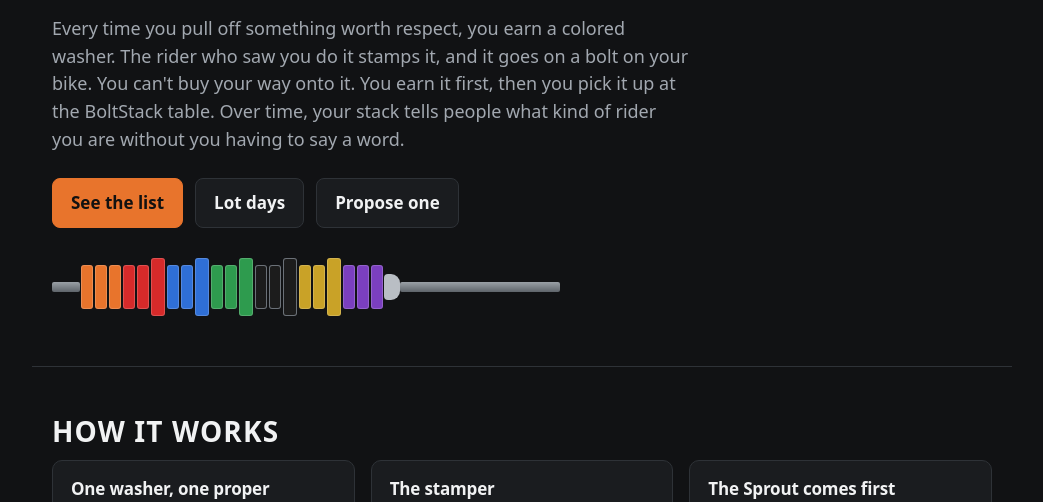
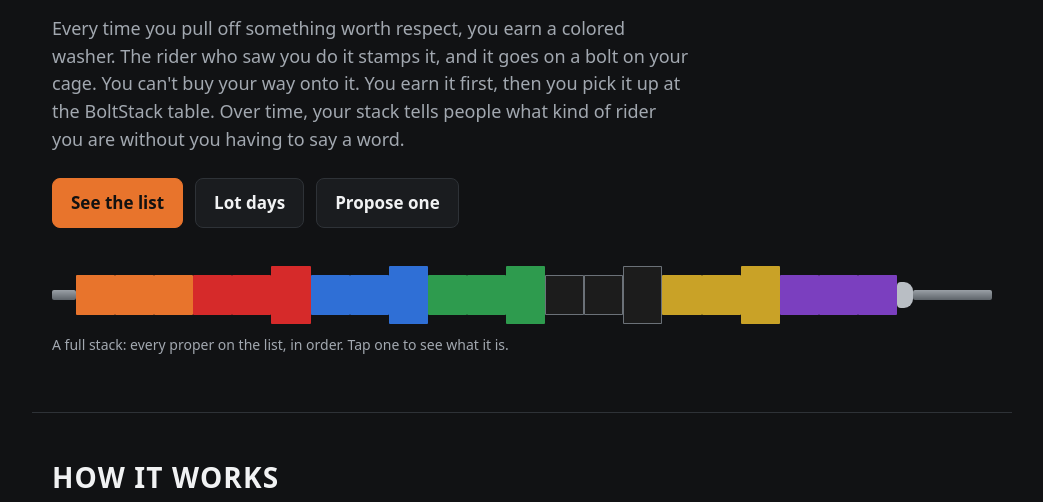
Before and after one commit to ProperBoltStack/properboltstack.github.io, a plain HTML site: page index.html in a window 1280 px wide. Shown: the part 218-720 px from the top of the page, without its empty margins (118-1161 px from the left). Drawn offline with Linux system fonts and the light colour scheme.

Commit message:
Update Index with 100 rod
100 proper rod update

```diff
--- a/index.html
+++ b/index.html
@@ -43,12 +43,18 @@
     .btn:hover { border-color: var(--accent); }
 
     /* Washer rod illustration */
-    .rod { display: flex; align-items: center; margin: 36px 0 0; height: 46px; }
-    .rod .bar { height: 10px; background: linear-gradient(#9aa0a6, #5e646a); border-radius: 2px; }
-    .rod .bar.start { width: 28px; }
-    .rod .bar.end { flex: 1; max-width: 160px; }
-    .rod .washer { width: 12px; height: 44px; border-radius: 3px; margin: 0 1px; box-shadow: inset 0 0 0 1px rgba(255,255,255,0.18); }
-    .rod .washer.cap { height: 58px; width: 14px; }
+    .rod { display: flex; align-items: center; margin: 36px 0 0; height: 62px; }
+    .rod .bar { height: 10px; background: linear-gradient(#9aa0a6, #5e646a); border-radius: 2px; flex: none; }
+    .rod .bar.start { width: 24px; }
+    .rod .bar.end { flex: 1 1 40px; max-width: 120px; }
+    .rod .washers { display: flex; align-items: center; gap: 1px; flex: 0 1 640px; min-width: 0; }
+    .rod .washer { flex: 1 1 0; min-width: 2px; height: 40px; padding: 0; border: 0; border-radius: 1px; cursor: pointer; transition: transform .1s; }
+    .rod .washer.cap { height: 58px; }
+    .rod .washer.dark { box-shadow: inset 0 0 0 1px #6b7178; }
+    .rod .washer:hover, .rod .washer:focus-visible { transform: scaleY(1.15); outline: none; filter: brightness(1.25); }
+    .rod-caption { color: var(--muted); font-size: 14px; margin: 8px 0 0; }
+    ol.items li.flash { animation: flash 1.6s ease-out; }
+    @keyframes flash { 0%, 30% { box-shadow: inset 0 0 0 2px var(--accent); } 100% { box-shadow: inset 0 0 0 2px transparent; } }
     .rod .nut { width: 16px; height: 26px; background: #b9bec4; border-radius: 4px 9px 9px 4px; }
 
     /* How it works */
@@ -143,13 +149,14 @@
   <header class="hero wrap">
     <h1>Proper <span>BoltStack</span></h1>
     <p class="tagline">Get your propers.</p>
-    <p class="lead">Every time you pull off something worth respect, you earn a colored washer. The rider who saw you do it stamps it, and it goes on a bolt on your bike. You can't buy your way onto it. You earn it first, then you pick it up at the BoltStack table. Over time, your stack tells people what kind of rider you are without you having to say a word.</p>
+    <p class="lead">Every time you pull off something worth respect, you earn a colored washer. The rider who saw you do it stamps it, and it goes on a bolt on your cage. You can't buy your way onto it. You earn it first, then you pick it up at the BoltStack table. Over time, your stack tells people what kind of rider you are without you having to say a word.</p>
     <div class="hero-actions">
       <a class="btn primary" href="#list">See the list</a>
       <a class="btn" href="#lot-days">Lot days</a>
       <a class="btn" href="#propose">Propose one</a>
     </div>
-    <div class="rod" id="rod" aria-hidden="true"></div>
+    <div class="rod" id="rod" role="group" aria-label="Every proper on the list, in order"></div>
+    <p class="rod-caption">A full stack: every proper on the list, in order. Tap one to see what it is.</p>
   </header>
 
   <main>
```
